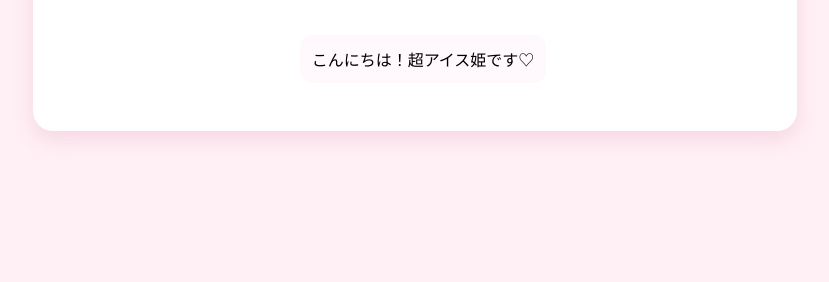
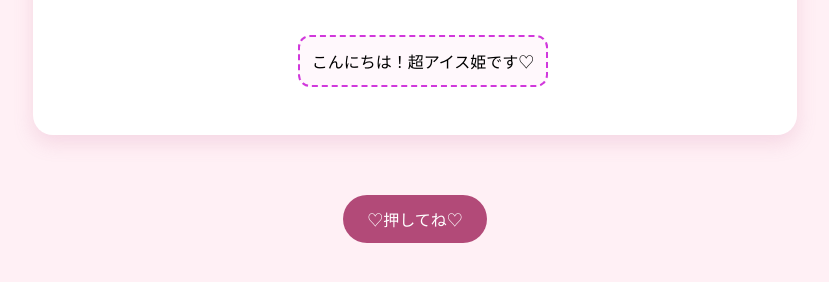
Before and after one commit to Cho-icecream-hime/my-website, a plain HTML site: page index.html in a window 1280 px wide. Shown: the part 186-468 px from the top of the page, without its empty margins (225-1054 px from the left). Drawn offline with Linux system fonts and the light colour scheme.

Commit message:
Add files via upload

```diff
--- a/index.html
+++ b/index.html
@@ -22,9 +22,18 @@
         p {
             display: inline-block;
             background-color: #fff8fc;
-            border: 2xp dashed #d138dc;
+            border: 2px dashed #d138dc;
             border-radius: 12px;
             padding: 12px;
+        }
+        button {
+            background-color: #b24a78;
+            color: white;
+            border: none;
+            border-radius: 999px;
+            padding: 12px 24px;
+            font-size: 16px;
+            cursor: pointer;
         }
     </style>
 </head>
@@ -33,5 +42,11 @@
      　<h1>超アイス姫のホームページへようこそ♡</h1>
      　<p>こんにちは！超アイス姫です♡</p>
     </main>
+    <button id="surprise-button">♡押してね♡</button>
+    <script>
+        document.getElementById("surprise-button").addEventListener("click",function () {
+            alert("押してくれてありがとう♡");
+    });
+    </script>
 </body>
 </html>
```
